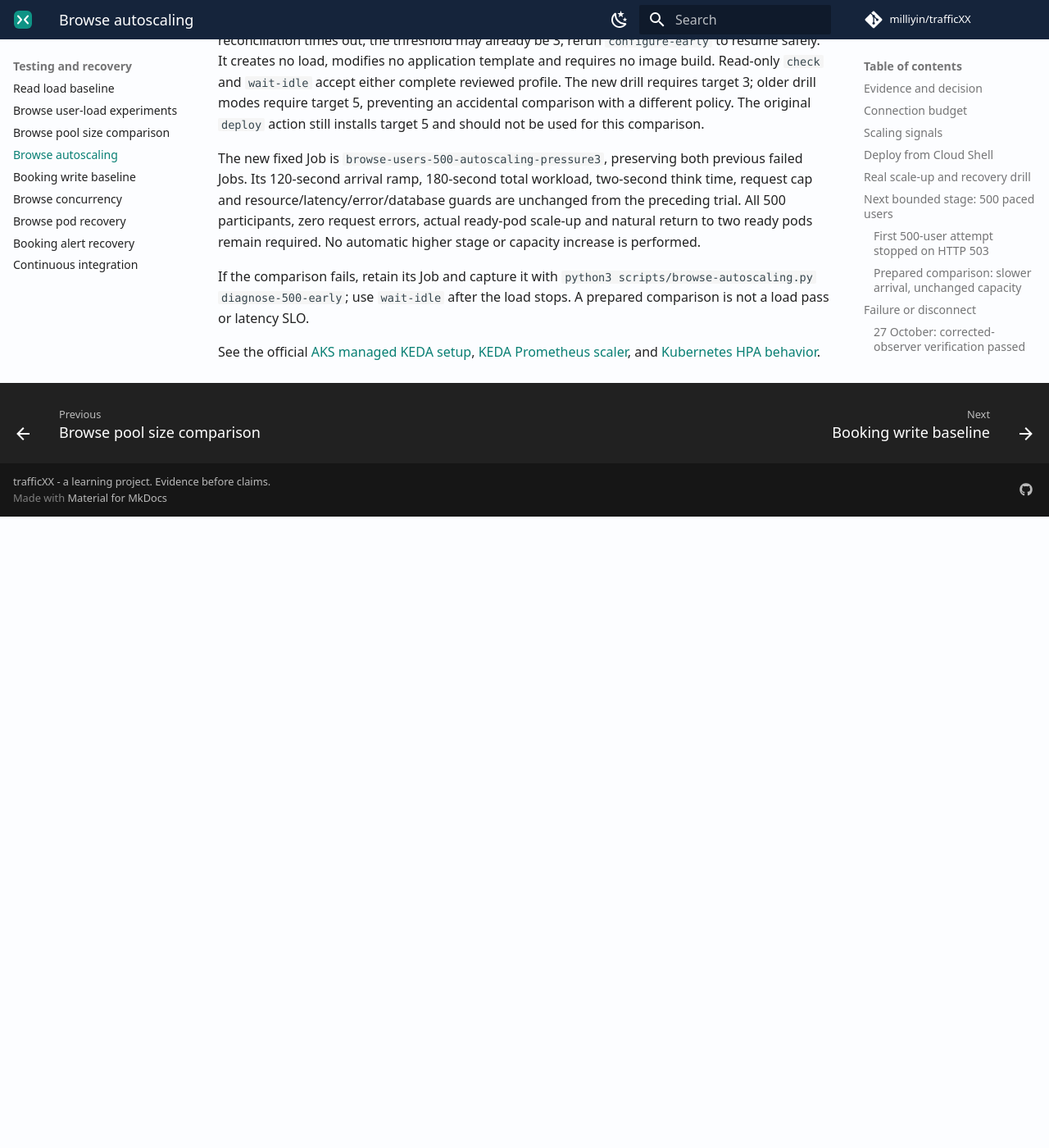
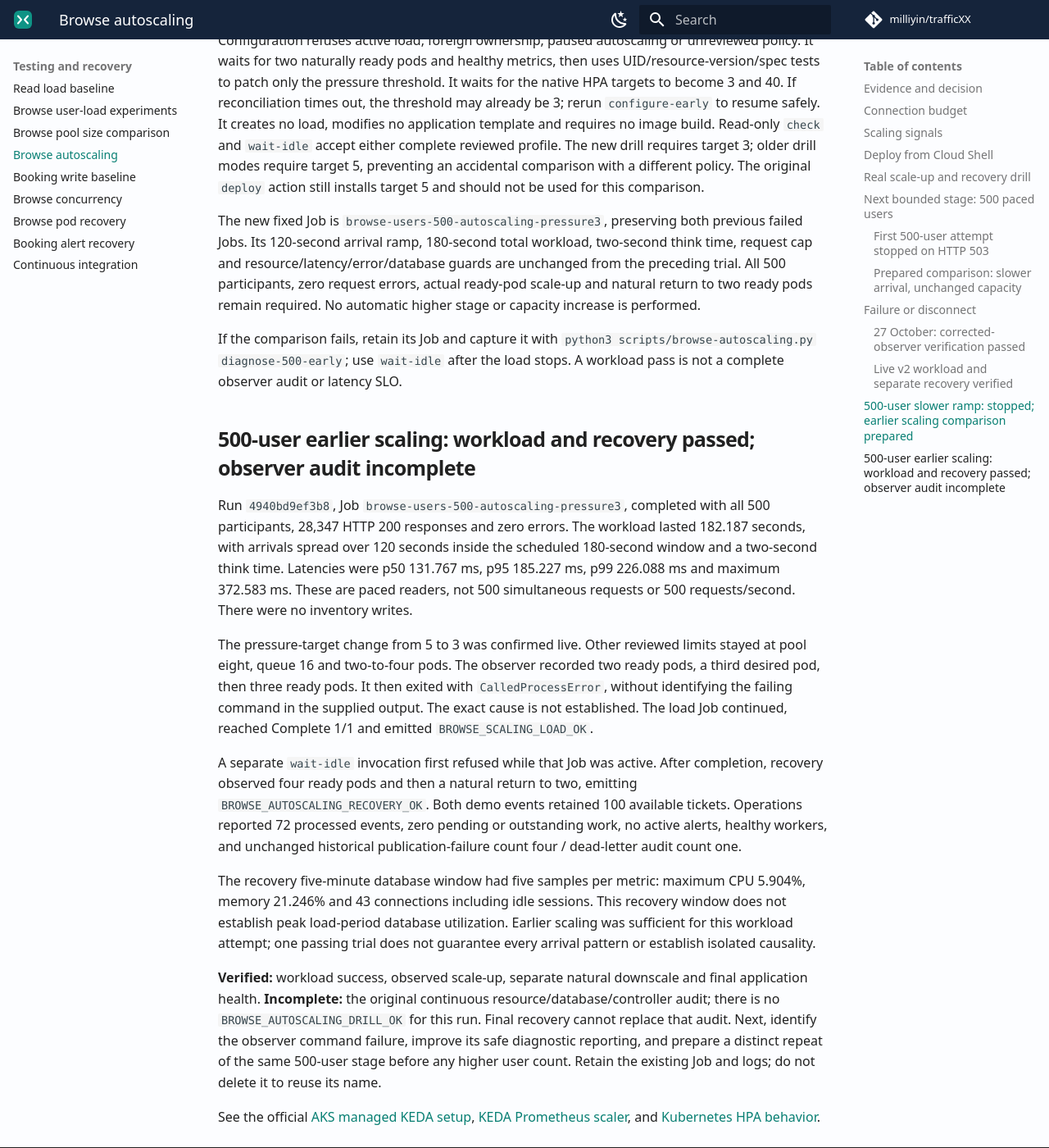
Before and after one commit to milliyin/trafficXX, an MkDocs documentation site: the page built from docs/browse-autoscaling.md, in a window 1280 px wide and 1400 px high, scrolled down 11283 px. Shown: the whole window at 82% size. Built offline with MkDocs 1.6.1 and Material for MkDocs 9.7.7, drawn with Linux system fonts in a browser that asks for light colours; comment, search, counter and statistics services are not loaded; before the commit the page ends 11913 px from its top, so only the background shows below that; some of the changed text lies outside the part shown.

Commit message:
docs: record 500-user workload success and separate recovery

````diff
--- a/docs/browse-autoscaling.md
+++ b/docs/browse-autoscaling.md
@@ -175,7 +175,8 @@ requires all 500 users, matching HTTP 200 counts, no request errors, verified
 observed under the HPA, then natural return to two ready pods and final health
 and database observations. It reports `BROWSE_AUTOSCALING_DRILL_OK` with
 `users: 500` and the distinct Job name. The first live attempt stopped early,
-as recorded below; no 500-user pass has been established.
+as recorded below. A later earlier-scaling workload passed, with a separate
+recovery check; its continuous observer audit remains incomplete.
 
 On failure, inspect this Job and logs without starting another load. The
 observer attempts to stop only its own Job; the native 450-second deadline
@@ -474,14 +475,16 @@ python3 scripts/browse-autoscaling.py diagnose-500-slow
 python3 scripts/browse-autoscaling.py wait-idle
 ```
 
-The next prepared comparison changes **only the pool-pressure target from
+The subsequent comparison changed **only the pool-pressure target from
 5 to 3 per pod**. The borrow-rate target stays 40. Pools remain eight
 connections per pod, waiting queues remain 16, and replicas remain bounded
 at two to four: a steady Browse connection cap of 32 within the total
 planning budget of 128. Earlier scaling can consume extra pods sooner at
-moderate traffic. It is an experiment, with no live success recorded yet.
+moderate traffic. Its workload and separate recovery passed as recorded below;
+the complete observer audit remains unverified.
 
-After reviewing diagnostics and healthy recovery, run in Cloud Shell:
+The following commands were used after diagnostics and healthy recovery.
+The fixed Job now exists; inspect its logs rather than replaying these commands:
 
 ```bash
 git pull --ff-only origin main
@@ -509,7 +512,45 @@ required. No automatic higher stage or capacity increase is performed.
 
 If the comparison fails, retain its Job and capture it with
 `python3 scripts/browse-autoscaling.py diagnose-500-early`; use `wait-idle`
-after the load stops. A prepared comparison is not a load pass or latency SLO.
+after the load stops. A workload pass is not a complete observer audit or latency SLO.
+
+## 500-user earlier scaling: workload and recovery passed; observer audit incomplete
+
+Run `4940bd9ef3b8`, Job `browse-users-500-autoscaling-pressure3`, completed
+with all 500 participants, 28,347 HTTP 200 responses and zero errors.
+The workload lasted 182.187 seconds, with arrivals spread over 120 seconds
+inside the scheduled 180-second window and a two-second think time. Latencies
+were p50 131.767 ms, p95 185.227 ms, p99 226.088 ms and maximum 372.583 ms.
+These are paced readers, not 500 simultaneous requests or 500 requests/second.
+There were no inventory writes.
+
+The pressure-target change from 5 to 3 was confirmed live. Other reviewed
+limits stayed at pool eight, queue 16 and two-to-four pods. The observer
+recorded two ready pods, a third desired pod, then three ready pods. It then
+exited with `CalledProcessError`, without identifying the failing command in
+the supplied output. The exact cause is not established. The load Job
+continued, reached Complete 1/1 and emitted `BROWSE_SCALING_LOAD_OK`.
+
+A separate `wait-idle` invocation first refused while that Job was active.
+After completion, recovery observed four ready pods and then a natural return
+to two, emitting `BROWSE_AUTOSCALING_RECOVERY_OK`. Both demo events retained
+100 available tickets. Operations reported 72 processed events, zero pending
+or outstanding work, no active alerts, healthy workers, and unchanged
+historical publication-failure count four / dead-letter audit count one.
+
+The recovery five-minute database window had five samples per metric:
+maximum CPU 5.904%, memory 21.246% and 43 connections including idle sessions.
+This recovery window does not establish peak load-period database utilization.
+Earlier scaling was sufficient for this workload attempt; one passing trial
+does not guarantee every arrival pattern or establish isolated causality.
+
+**Verified:** workload success, observed scale-up, separate natural downscale
+and final application health. **Incomplete:** the original continuous
+resource/database/controller audit; there is no `BROWSE_AUTOSCALING_DRILL_OK`
+for this run. Final recovery cannot replace that audit. Next, identify the
+observer command failure, improve its safe diagnostic reporting, and prepare
+a distinct repeat of the same 500-user stage before any higher user count.
+Retain the existing Job and logs; do not delete it to reuse its name.
 
 See the official [AKS managed KEDA setup](https://learn.microsoft.com/en-us/azure/aks/keda-deploy-add-on-cli),
 [KEDA Prometheus scaler](https://keda.sh/docs/2.18/scalers/prometheus/), and
--- a/docs/progress.md
+++ b/docs/progress.md
@@ -6,12 +6,12 @@ earlier checkpoints. It is not a live status page.
 
 ## Running and checked
 
-Latest 500-user checkpoint: the slower 120-second ramp stopped after 75.85
-seconds with 315 participants, 5,714 HTTP 200 responses and one
-`DATABASE_BUSY` HTTP 503. A third pod was desired but not ready. Post-run
-diagnostics/recovery are requested. An earlier pressure-target comparison
-(5 to 3 per pod, unchanged connection/queue/replica limits) is prepared,
-not yet verified live. See the [comparison procedure](browse-autoscaling.md#500-user-slower-ramp-stopped-earlier-scaling-comparison-prepared).
+Latest 500-user checkpoint: the earlier-scaling comparison completed 28,347
+successful reads with all 500 participants and zero errors; p95 was 185.227 ms.
+Separate recovery checks observed four pods naturally return to two, healthy
+applications and unchanged inventory. The parent observer exited on a command
+error, so the continuous resource audit and full drill remain incomplete.
+See the [result and limits](browse-autoscaling.md#500-user-earlier-scaling-workload-and-recovery-passed-observer-audit-incomplete).
 
 | Area | Evidence |
 | --- | --- |
@@ -29,6 +29,7 @@ not yet verified live. See the [comparison procedure](browse-autoscaling.md#500-
 | 100-user single-query comparison | 2,804 successful reads in 60.100 seconds; zero errors; p95 201.078 ms; sampled generator peak process RSS 33.164 MiB. Fresh post-run health checks passed. |
 | 250-user temporary pool-eight trial | 6,986 successful reads in 60.144 seconds; zero errors; p95 191.658 ms; both pools restored to four and post-trial health verified. |
 | 250-user autoscaling verification | v3 completed 21,129 successful reads in 182.14 seconds, zero errors, p95 159.051 ms, automatic two-to-three-to-two ready pods; sampled resource and final health checks passed. One HPA metric gap recovered in 16.78 seconds. |
+| 500-user earlier-scaling workload | All 500 users completed 28,347 successful reads in 182.187 seconds, zero errors, p95 185.227 ms. Separate natural four-to-two recovery and health passed; continuous resource audit incomplete after an observer command error. |
 
 The fresh health checks after the restored 250-user trial reported both demo events still
 at 100 available tickets, healthy workers, no backlog, and no active alerts.
@@ -49,16 +50,22 @@ or establish sustained production capacity.
 
 ## Next checkpoints
 
-- **500-user attempt failed safely:** the first ramped run stopped after
+- **Complete the 500-user observer audit:** the earlier-scaling workload
+  passed, but its parent stopped with `CalledProcessError` after observing
+  three ready pods. Identify the failing command and improve safe diagnostics,
+  then repeat the same stage under a distinct Job name before increasing load.
+  Separate four-to-two recovery passed; it does not replace the interrupted audit.
+- **Earlier 500-user failures retained:** the first ramped run stopped after
   40.795 seconds, with 338 users participating, 3,359 successful requests and
   one HTTP 503. Two ready pods were still observed. Fresh follow-up checks
   showed healthy applications and no backlog or active alerts; the Job is
   retained. Extended historical diagnostics show roughly one queue-full
   rejection and failed borrow, with post-terminal samples from both pods and
-  no connection-error increases. A separate 120-second arrival-ramp comparison
-  is prepared with unchanged capacity and guards; its full 500-user population
-  lasts about the final minute of the same three-minute window. No 500-user
-  pass or 1,000-user stage is established. See [the record and comparison](browse-autoscaling.md#prepared-comparison-slower-arrival-unchanged-capacity).
+  no connection-error increases. The later 120-second ramp also stopped on one
+  queue-full rejection before the third pod became ready. Lowering the pressure
+  target from five to three preceded the successful workload recorded above.
+  No complete 500-user observer audit or 1,000-user stage is established.
+  See [the record and comparison](browse-autoscaling.md#prepared-comparison-slower-arrival-unchanged-capacity).
 
 - **Complete autoscaling observer run passed:** v3 run `f807afdc2940`
   reported `BROWSE_AUTOSCALING_DRILL_OK`. All 250 users completed 21,129
@@ -97,7 +104,8 @@ or establish sustained production capacity.
   to the tested eight-connection configuration. A [separate three-minute trial](browse-pool-size-comparison.md#prepared-three-minute-stability-mode)
   also passed, with its baseline restoration verified. Eight connections are
   selected and deployed for the new two-to-four-pod autoscaling profile.
-  No 500/1,000-user test ran.
+  A later 500-user workload and separate recovery passed as recorded above;
+  the full observer audit remains incomplete. No 1,000-user test ran.
 - **Capacity interpretation:** AKS East US and PostgreSQL Central US, cheap
   cached SQL and much longer client calls support investigating round-trip
   cost with bounded pool concurrency. The passing trial's three minute-level
````
Also changed, not shown: docs/index.md (+8 -7 lines), memeory.md (+8 -0 lines).
